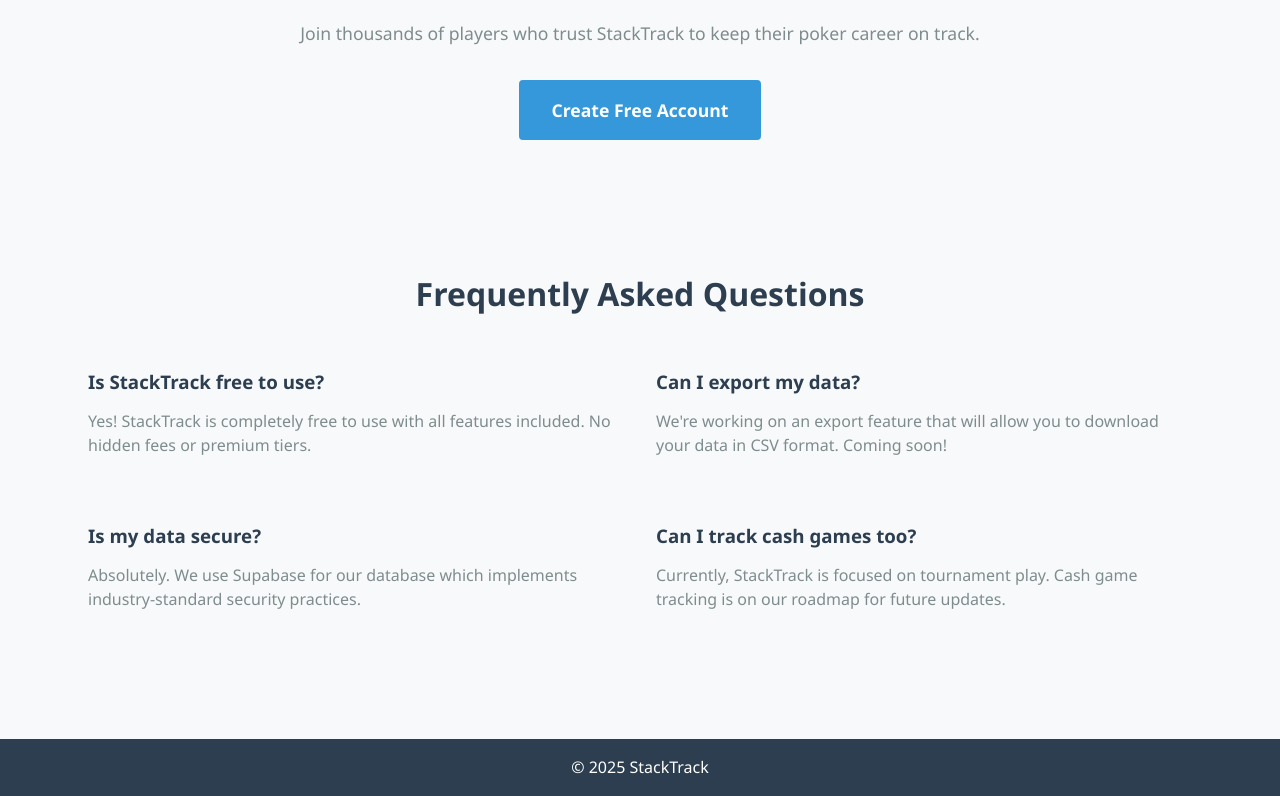
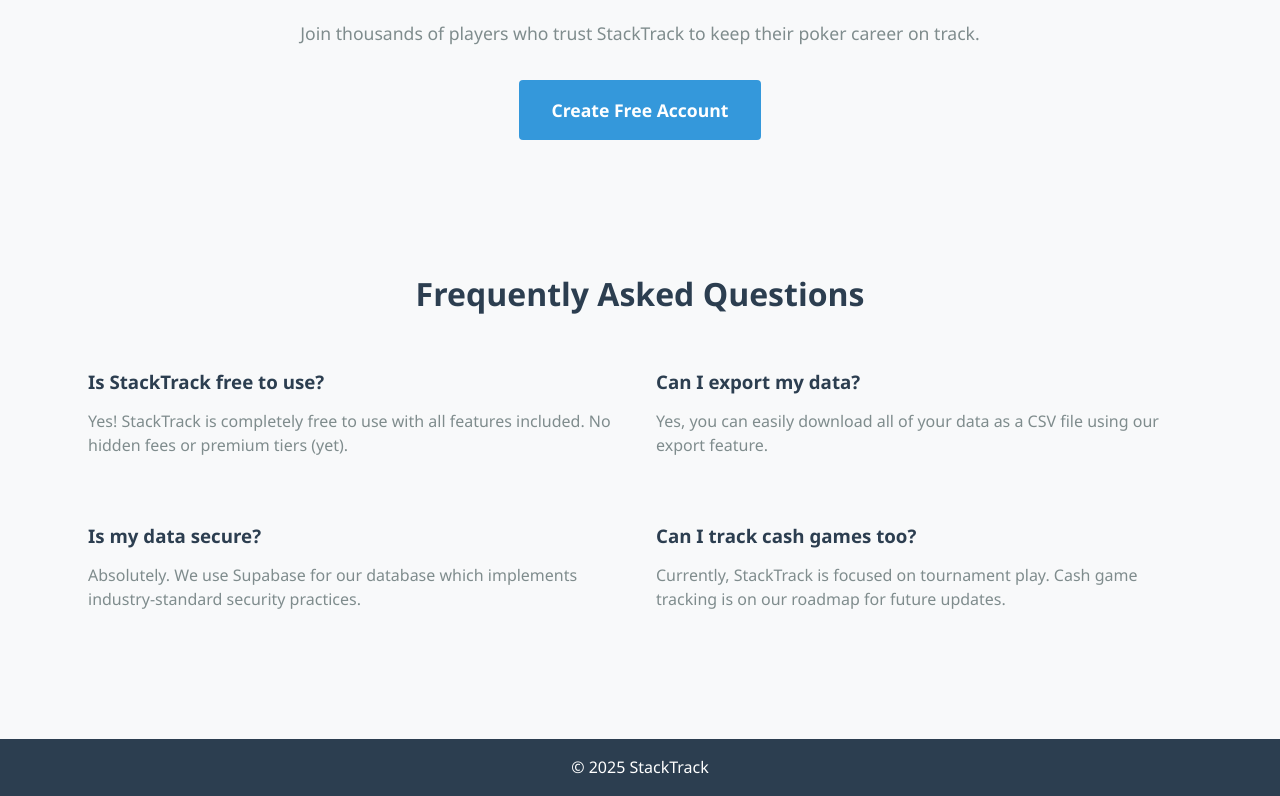
Before and after one commit to vincenzo-scotto001/stacktrack, a React (Create React App) app in the folder stack-track/: page / in a window 1280 px wide. Shown: the part 1688-2484 px from the top of the page. Built offline with nearby package versions, Linux system fonts and the light colour scheme; no server answers.

Commit message:
updated to highlight new features and potential paywall in the future

```diff
--- a/stack-track/src/components/Home.js
+++ b/stack-track/src/components/Home.js
@@ -76,11 +76,11 @@
         <div className="faq-grid">
           <div className="faq-item">
             <h3>Is StackTrack free to use?</h3>
-            <p>Yes! StackTrack is completely free to use with all features included. No hidden fees or premium tiers.</p>
+            <p>Yes! StackTrack is completely free to use with all features included. No hidden fees or premium tiers (yet).</p>
           </div>
           <div className="faq-item">
             <h3>Can I export my data?</h3>
-            <p>We're working on an export feature that will allow you to download your data in CSV format. Coming soon!</p>
+            <p>Yes, you can easily download all of your data as a CSV file using our export feature.</p>
           </div>
           <div className="faq-item">
             <h3>Is my data secure?</h3>
```
